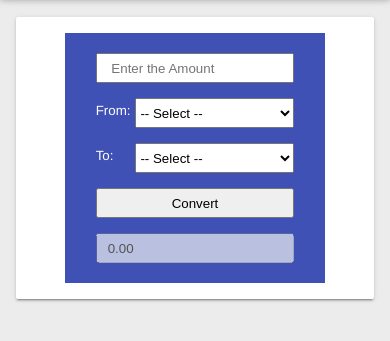
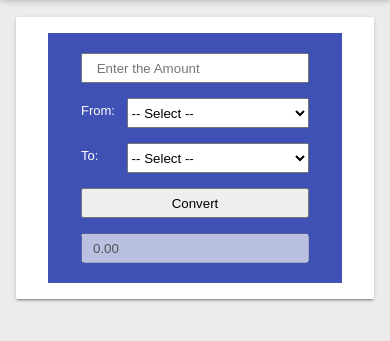
Before and after one commit to smartraysam/currencyconverter, a website: page index.html in a window 390 px wide. Shown: the part 59-400 px from the top of the page. Drawn offline with Linux system fonts and the light colour scheme; no server answers.

Commit message:
UI design

```diff
--- a/styles/inline.css
+++ b/styles/inline.css
@@ -249,6 +249,18 @@ select {
   }
 }
 
+@media screen and (max-width: 400px) {
+  .container {
+    width: 90%;
+  }
+}
+
+@media screen and (max-width: 400px) {
+  .container {
+   font-size: small
+  }
+}
+
 #snackbar {
   visibility: hidden;
   min-width: 250px;
```
